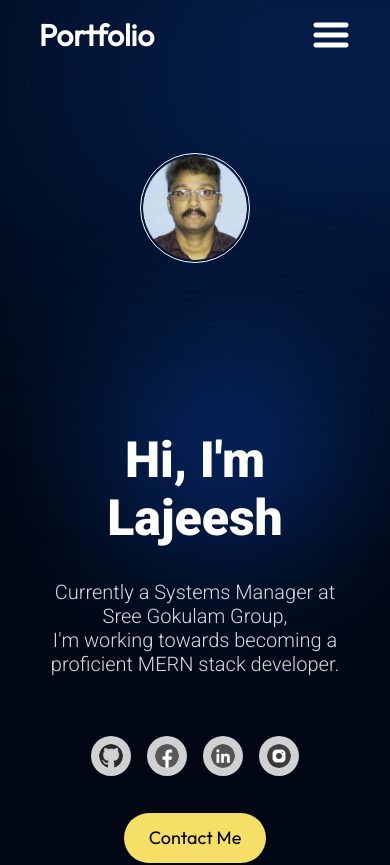
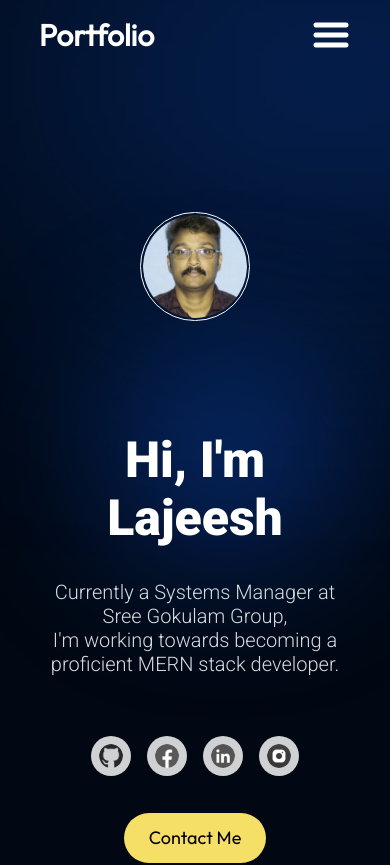
Before and after one commit to lajeesh1/portfolio-Lajeesh, a React (Vite) app: page / in a window 390 px wide. Shown: the top 865 px of the page. Built offline with nearby package versions, Linux system fonts and the light colour scheme.

Commit message:
helo image alignment updated

```diff
--- a/src/components/hero/Hero.jsx
+++ b/src/components/hero/Hero.jsx
@@ -43,11 +43,12 @@
           Contact Me
         </button>
       </div>
-      <img
+      <div className={styles.img}><img
         className={styles.heroImg}
         src={getImageUrl("hero/heroImage_3.png") || "/fallback-image.png"}
         alt="Hero"
-      />
+      /></div>
+
       <div className={styles.topBlur}></div>
       <div className={styles.bottomBlur}></div>
     </section>
--- a/src/components/hero/Hero.module.css
+++ b/src/components/hero/Hero.module.css
@@ -88,10 +88,10 @@
   padding: 17px 26px;
 }
 
-.heroImg {
-  width: 35%;
+.img .heroImg {
+  width: 80%;
   margin: 60px;
-  border: 5px solid rgb(248, 248, 248);
+  border: 1px solid rgb(248, 248, 248);
   border-radius: 50%;
   padding: 8px;
   z-index: 1;
@@ -123,9 +123,13 @@
   filter: blur(75px);
 }
 
-@media screen and (max-width: 830px) {
+/* @media screen and (max-width: 830px) {
   .container {
+    display: flex;
     flex-direction: column-reverse;
+    justify-content: space-between;
+
+    align-items: center;
   }
 
   .content {
@@ -149,4 +153,44 @@
     padding: 2px;
     z-index: 1;
   }
+} */
+
+@media screen and (max-width: 830px) {
+  .container {
+    display: flex;
+    flex-direction: column-reverse;
+    justify-content: space-between;
+    align-items: center;
+  }
+
+  .content {
+    display: flex;
+    flex-direction: column;
+    justify-content: center;
+    align-items: center;
+    text-align: center;
+  }
+  .img{
+    display: flex;
+    flex-direction: column;
+    justify-content: center;
+    align-items: center;
+    text-align: center;
+    margin-top: auto;
+    margin-bottom: auto;
+
+  }
+
+  .title {
+    margin-top: 0;
+  }
+
+  .img .heroImg {
+    width: 35%;
+    margin: 50px 0;
+    border: 1px solid rgb(248, 248, 248);
+    border-radius: 50%;
+    padding: 2px;
+    z-index: 1;
+  }
 }
```
